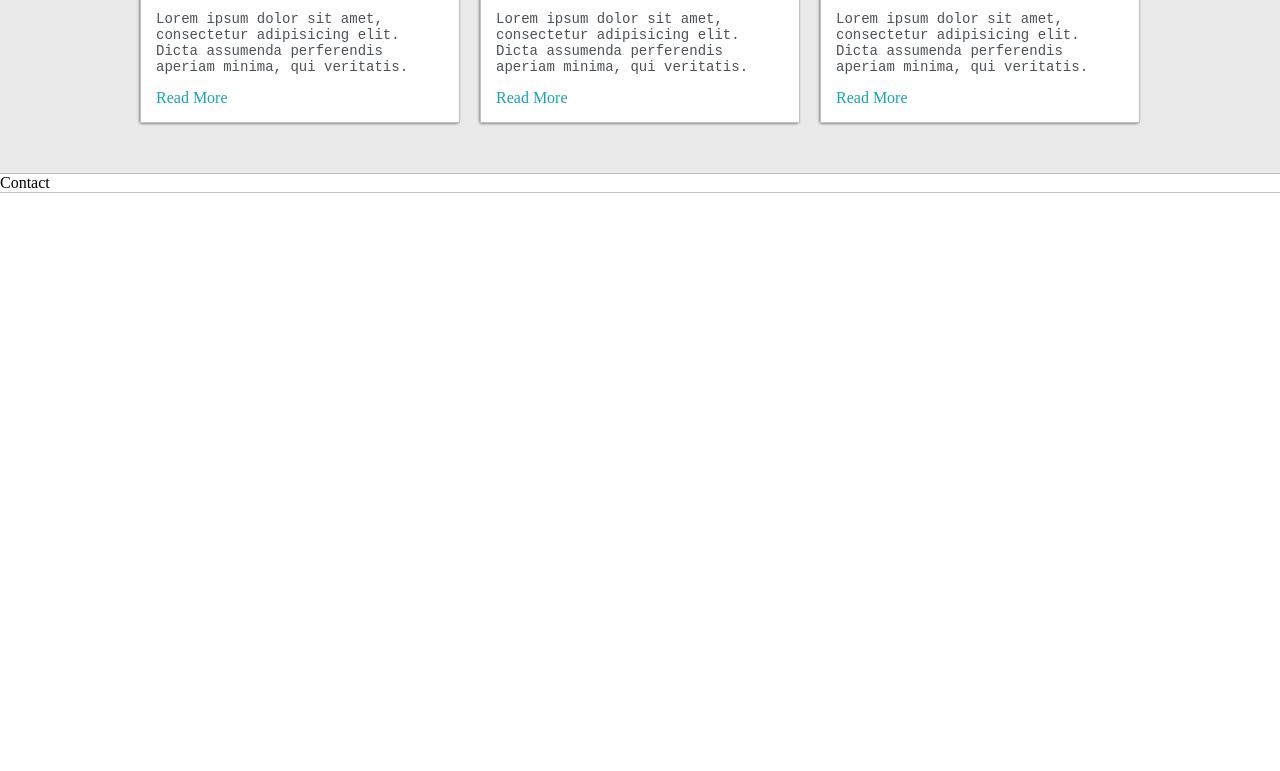
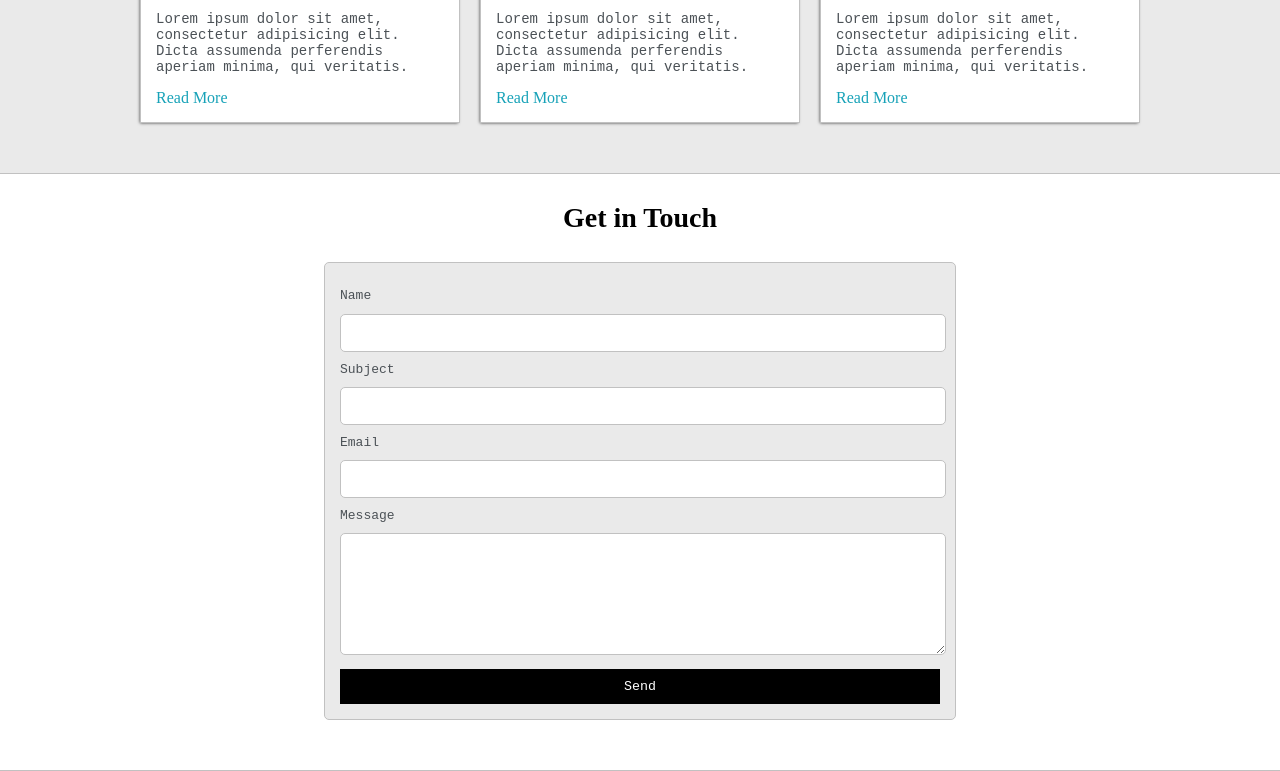
Before and after one commit to matthewrungwe/codewithmatthew, a plain HTML site: page index.html in a window 1280 px wide. Shown: the part 1539-2310 px from the top of the page. Before the commit the page ends 1732 px from the top, so only its background shows below. Drawn offline with Linux system fonts and the light colour scheme.

Commit message:
Complete Contact section.

```diff
--- a/index.html
+++ b/index.html
@@ -25,14 +25,14 @@
                         </div>
 
                         <ul id="navigation">
-                            <li><a href="#">Contact</a></li>
+                            <li><a href="#contact-section">Contact</a></li>
                             <!-- <li><a href="#">Contact</a></li>
                             <li><a href="#">Contact</a></li> -->
                         </ul>
                     </div>
 
                     <div class="left-column">
-                        <img id="profile-pic" src="./images/image-john.jpg" alt="Profile picture">
+                        <img id="profile-pic" src="./images/profile-pic-2.JPG" alt="Profile picture">
                         <h5 style="text-align: center; line-height: 0;">
                             Personalize Theme
                         </h5>
@@ -175,7 +175,23 @@
 
         <section id="contact-section" class="bg-style-two">
             <div class="contact-container">
-                Contact
+                <h3 style="text-align: center;">Get in Touch</h3>
+
+                <form action="" id="contact-form">
+                    <label for="name">Name</label>
+                    <input id="name" type="text" class="input-field" name="name">
+                    <br>
+                    <label for="subject">Subject</label>
+                    <input id="subject" type="text" class="input-field" name="subject">
+                    <br>
+                    <label for="email">Email</label>
+                    <input id="email" type="email" class="input-field" name="email">
+                    <br>
+                    <label for="message">Message</label>
+                    <textarea name="message" id="message" class="input-field"></textarea>
+
+                    <input type="submit" id="submit-btn" value="Send">
+                </form>
             </div>
         </section>
     </main>
--- a/styles.css
+++ b/styles.css
@@ -14,6 +14,8 @@
     --previewShadow: #f0ead6;
 
     --lightBlue: #17a2b8;
+
+    --buttonColor: black;
 }
 /* Variables end */
 
@@ -326,7 +328,52 @@ h6 { font-size: 16px;}
     object-fit: cover;
 }
 
-/* Greeting section end */
+/* Contact section */
+.contact-container {
+    width: 1200px;
+    margin: 0 auto;
+}
+
+#contact-form {
+    display: block;
+    max-width: 600px;
+    margin: 0 auto;
+    border: 1px solid var(--borderColor);
+    padding: 15px;
+    border-radius: 5px;
+    background-color: var(--mainColor);
+    margin-bottom: 50px;
+}
+
+#contact-form label {
+    line-height: 2.7em;
+}
+
+
+#contact-form textarea {
+    min-height: 100px;
+    font-size: 14px;
+}
+
+.input-field {
+    width: 100%;
+    padding-top: 10px;
+    padding-bottom: 10px;
+    background-color: var(--secondaryColor);
+    border-radius: 5px;
+    border: 1px solid var(--borderColor);
+    font-size: 14px;
+}
+
+#submit-btn {
+    margin-top: 10px;
+    width: 100%;
+    padding-top: 10px;
+    padding-bottom: 10px;
+    color: #fff;
+    background-color: var(--buttonColor);
+    border: none;
+}
 
 /* Vewports under 1200px */
 @media screen and (max-width: 1200px) {
@@ -335,6 +382,10 @@ h6 { font-size: 16px;}
     }
 
     .about-container {
+        width: 95%;
+    }
+
+    .contact-container {
         width: 95%;
     }
 }
```
Also changed, not shown: images/profile-pic-1.JPG (added), images/profile-pic-2.JPG (added).
